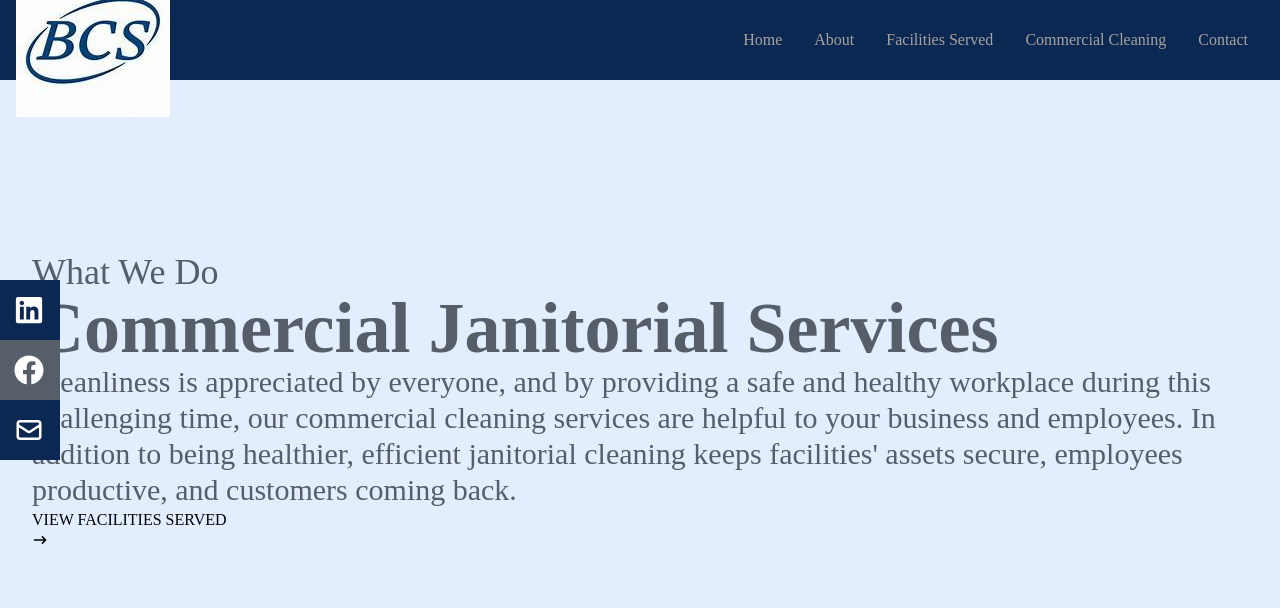
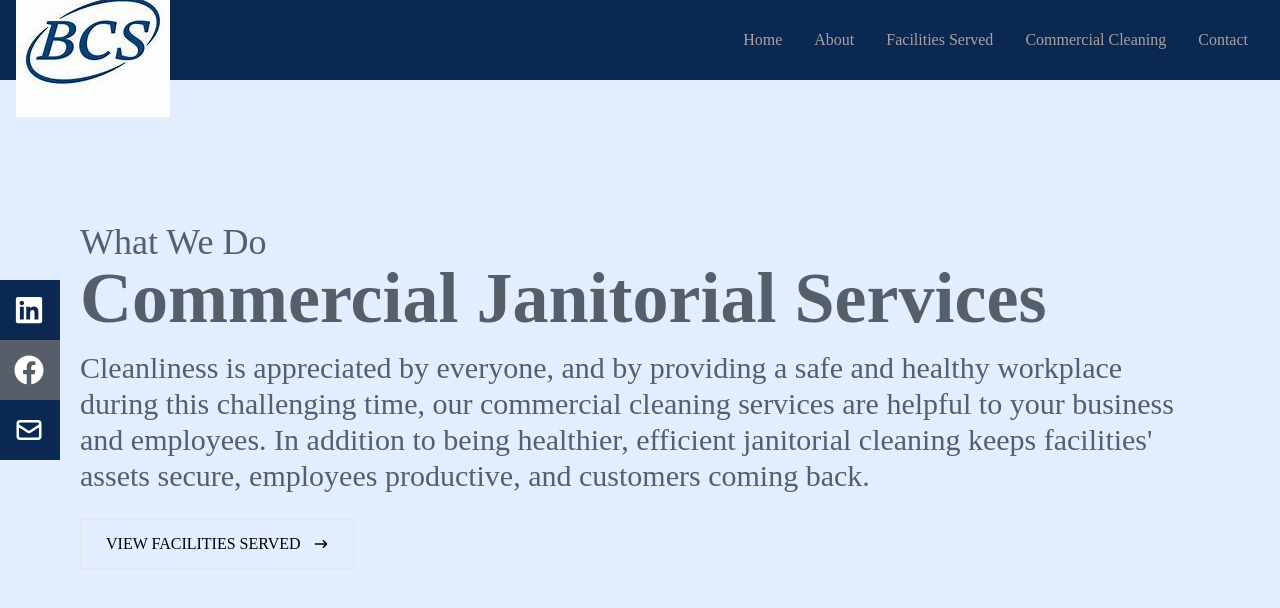
Before and after one commit to khargr14/bcs, a React (Create React App) app: page / in a window 1280 px wide. Shown: the top 608 px of the page. Built offline with nearby package versions, Linux system fonts and the light colour scheme.

Commit message:
layout for home

```diff
--- a/src/components/Home.jsx
+++ b/src/components/Home.jsx
@@ -4,17 +4,21 @@ import { HiArrowNarrowRight } from 'react-icons/hi'
 
 const Home = () => {
     return (
-        <div name='Home' className='w-full h-screen bg-[#e2edfd]'>
+        <div name='home' className='w-full h-screen bg-[#e2edfd]'>
 
             {/* Container */}
-            <div className='max-w[1000px] mx-auto px-8 flex flex-col justify-center h-full'>
+            <div className='max-w[1000px] mx-auto px-20 flex flex-col justify-center h-full'>
                 <p className='text-4xl- sm:text-4xl text-[#565f69]'>What We Do</p>
                 <h2 className='text-4xl- sm:text-7xl font-bold text-[#565f69] '> Commercial Janitorial Services</h2>
-                <p className='text-4xl- sm:text-3xl  text-[#565f69]'> Cleanliness is appreciated by everyone, and by providing a safe and healthy workplace during this challenging time, our commercial cleaning services are helpful to your business and employees. In addition to being healthier, efficient janitorial cleaning keeps facilities'
+                <p className='text-4xl- sm:text-3xl  text-[#565f69] py-4 max-w-[700]'> Cleanliness is appreciated by everyone, and by providing a safe and healthy workplace during this challenging time, our commercial cleaning services are helpful to your business and employees. In addition to being healthier, efficient janitorial cleaning keeps facilities'
                     assets secure, employees productive, and customers coming back.  </p>
 
                 <div>
-                    <button> VIEW FACILITIES SERVED <HiArrowNarrowRight /></button>
+                    <button className='text-blue group border-2 px-6 py-3 my-2 flex items-center hover:bg-slate-300 hover:border-slate-300'> VIEW FACILITIES SERVED
+                    <span className='group-hover:rotate-90 duration-300'>
+                    <HiArrowNarrowRight className='ml-3' />
+                    </span>
+                    </button>
                 </div>
             </div>
         </div>
```
